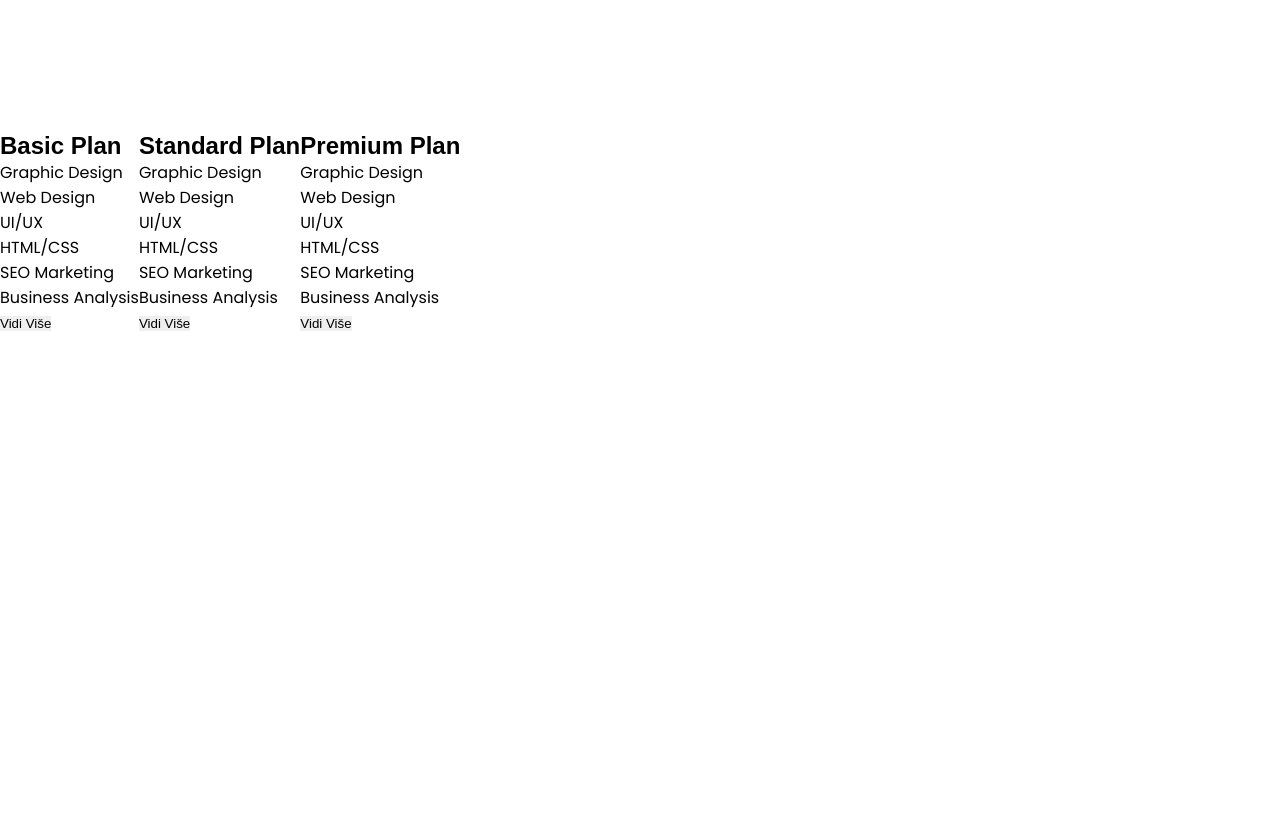
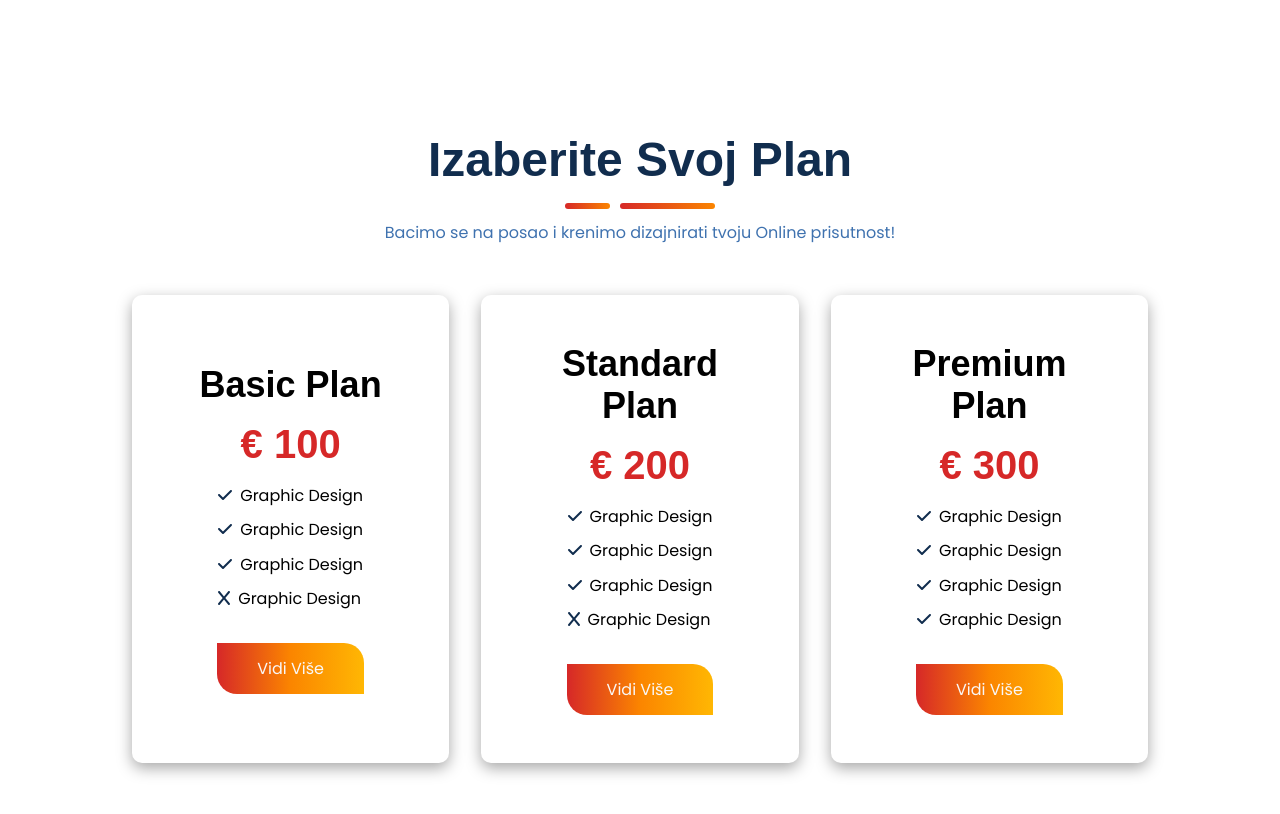
Before and after one commit to SudodoSu/website-agency, a React (Create React App) app: page / in a window 1280 px wide. Shown: the part 3220-4034 px from the top of the page. Before the commit the page ends 3555 px from the top, so only its background shows below. Built offline with nearby package versions, Linux system fonts and the light colour scheme; a web font is replaced by a local one.

Commit message:
pricing-section

```diff
--- a/src/App.css
+++ b/src/App.css
@@ -35,11 +35,12 @@
     /* Plate */
     --white: #F9F7F7;
     --grey: #DBE2EF;
-    --blue: #3F72AF;
-    --dark_blue: #112D4E;
+    --blue: #3f72af;
+    --dark_blue: #112d4e;
 
     /* Gradiant */
     --gradient: linear-gradient(90deg,  #112D4E, #3F72AF, #112D4E);
+    --gradient3: linear-gradient(to left,  #112D4E, #3F72AF);
     --gradient2: linear-gradient(90deg,#d62828, #fb8500, #ffb703);
 
     /* Shadow */
@@ -318,7 +319,8 @@ header.scrolled {
     transition: transform 0.5s, box-shadow 0.5s;
 }
 
-.our-speciallization-articles > article.growArticle {
+.our-speciallization-articles > article.growArticle,
+.pricing-article.growArticle {
     transform: scale(1.02);
     transition: transform 1s, box-shadow 0.5s;
     box-shadow: var(--shadow);
@@ -436,12 +438,13 @@ header.scrolled {
 .section-four-article-image {
     width: 80px;
     height: 80px;
-    background-image: var(--gradient);
+    background-image: var(--gradient3);
     border-radius: 50px;
     display: flex;
     justify-content: center;
     align-items: center;
     flex-basis: 80px;
+    box-shadow: 0 2px 15px rgba(63, 113, 175, 0.712);
 }
 
 .section-four-inner-articles {
@@ -496,11 +499,79 @@ header.scrolled {
 
 /* Pricing Section */
 
-.pricing-section {
+.pricing {
     display: flex;
+    justify-content: center;
+    margin-bottom: 5em;
+}
 
+.pricing-title {
+    text-align: center;
+    display: flex;
+    gap: 1em;
+    margin-bottom: 3em;
+    flex-direction: column;
+    align-items: center;
+}
+
+.pricing-title > h1 {
+    font-size: 3em;
+    color: var(--dark_blue);
 }
 
 .pricing-section {
+    display: flex;
+    gap: 2em;
+}
 
+.pricing-article {
+    display: flex;
+    flex-direction: column;
+    justify-content: center;
+    align-items: center;
+    gap: 1em;
+    box-shadow: var(--shadow);
+    padding: 3em;
+    flex: 1 1 350px;
+    border-radius: 10px;
+    transition: transform 0.5s;
 }
+
+.pricing-description {
+    display: flex;
+    flex-direction: column;
+    gap: .6em;
+    margin-bottom: 1em;
+}
+
+.pricing-description > li {
+    display: flex;
+    gap: .5em;
+}
+
+.pricing-button {
+    font-family: Poppins400, sans-serif;
+    font-size: 1em;
+    cursor: pointer;
+    background-image: var(--gradient2);
+    color: var(--white);
+    border-radius: 0 20px;
+    padding: .8em 2.5em;
+    transition: border-radius .5s;
+}
+
+.pricing-button:hover {
+    border-radius: 20px  0;
+    transition: border-radius .5s;
+}
+
+.plan-title {
+    font-size: 1.5em;
+    color: var(--dark-blue);
+    text-align: center;
+}
+
+.pricing-plan-price > h2 {
+    color: #d62828;
+    font-size: 2.5em;
+}
--- a/src/components/Pricing/pricing-plan.js
+++ b/src/components/Pricing/pricing-plan.js
@@ -1,21 +1,23 @@
-function PricingPlan({articles}) {
+import { FontAwesomeIcon } from '@fortawesome/react-fontawesome';
+import { faCheck } from '@fortawesome/free-solid-svg-icons';
+import { faX } from '@fortawesome/free-solid-svg-icons';
+
+function PricingPlan({articles, background, backgroundOut, hover}) {
     return(
         <>
             {articles.map((article) => (
-                <article key={article.id}>
-                    <div>
+                <article key={article.num} className={`pricing-article ${(hover[article.id]) ? "growArticle" : ""}`} onMouseEnter={() => background(article.id)} onMouseLeave={() => backgroundOut(article.id)}>
+                    <div className="plan-title">
                         <h2>{article.title}</h2>
                     </div>
                     <div className="pricing-plan-price">
                         <h2>{article.price}</h2>
                     </div>
                     <ul className="pricing-description">
-                        <li>{article.des[0]}</li>
-                        <li>{article.des[1]}</li>
-                        <li>{article.des[2]}</li>
-                        <li>{article.des[3]}</li>
-                        <li>{article.des[4]}</li>
-                        <li>{article.des[5]}</li>
+                        <li>{(article.des[0].doesHave) ? <span><FontAwesomeIcon icon={faCheck} style={{color: "#112d4e",}} /></span> : <span><FontAwesomeIcon icon={faX} style={{color: "#112d4e",}} /></span>}{article.des[0].title}</li>
+                        <li>{(article.des[1].doesHave) ? <span><FontAwesomeIcon icon={faCheck} style={{color: "#112d4e",}} /></span> : <span><FontAwesomeIcon icon={faX} style={{color: "#112d4e",}} /></span>}{article.des[1].title}</li>
+                        <li>{(article.des[2].doesHave) ? <span><FontAwesomeIcon icon={faCheck} style={{color: "#112d4e",}} /></span> : <span><FontAwesomeIcon icon={faX} style={{color: "#112d4e",}} /></span>}{article.des[2].title}</li>
+                        <li>{(article.des[3].doesHave) ? <span><FontAwesomeIcon icon={faCheck} style={{color: "#112d4e",}} /></span> : <span><FontAwesomeIcon icon={faX} style={{color: "#112d4e",}} /></span>}{article.des[3].title}</li>
                     </ul>
                     <button className="pricing-button">Vidi Više</button>
                 </article>
--- a/src/components/pricing-section.js
+++ b/src/components/pricing-section.js
@@ -1,17 +1,51 @@
 import PricingPlan from "./Pricing/pricing-plan";
+import { useState } from "react";
 
 function PricingSection() {
 
     const data = [
-        {id: 1, title: "Basic Plan", des: ["Graphic Design", "Web Design", "UI/UX", "HTML/CSS", "SEO Marketing", "Business Analysis"]},
-        {id: 2, title: "Standard Plan", des: ["Graphic Design", "Web Design", "UI/UX", "HTML/CSS", "SEO Marketing", "Business Analysis"]},
-        {id: 3, title: "Premium Plan", des: ["Graphic Design", "Web Design", "UI/UX", "HTML/CSS", "SEO Marketing", "Business Analysis"]}
+        {id: 1, title: "Basic Plan", price: "€ 100", des: [{title: "Graphic Design", doesHave: true}, {title: "Graphic Design", doesHave: true}, {title: "Graphic Design", doesHave: true}, {title: "Graphic Design", doesHave: false}]},
+        {id: 2, title: "Standard Plan", price: "€ 200", des: [{title: "Graphic Design", doesHave: true}, {title: "Graphic Design", doesHave: true}, {title: "Graphic Design", doesHave: true}, {title: "Graphic Design", doesHave: false}]},
+        {id: 3, title: "Premium Plan", price: "€ 300", des: [{title: "Graphic Design", doesHave: true}, {title: "Graphic Design", doesHave: true}, {title: "Graphic Design", doesHave: true}, {title: "Graphic Design", doesHave: true}]}
     ];
 
+
+    const initialHoverState = data.map((datas) => datas.num === 3);
+    const [hover, sethover] = useState(initialHoverState);
+
+
+    function background(e) {
+        sethover((event) => {
+            const handleHover = [...event];
+            handleHover[e] = true;
+            return handleHover;
+        });
+    }
+
+    function backgroundOut(e) {
+        sethover((event) => {
+            const handleHover = [...event];
+            handleHover[e] = false;
+            return handleHover;
+        });
+    }
+
+
     return(
-        <div className="pricing-section">
-            <PricingPlan articles={data}/>
-        </div>
+        <section className="pricing">
+            <div className="max-width">
+                <div className="pricing-title">
+                    <h1>Izaberite Svoj Plan</h1>
+                    <div className="section-two-line"></div>
+                    <p>
+                    Bacimo se na posao i krenimo dizajnirati tvoju Online prisutnost!
+                    </p>
+                </div>
+                <div className="pricing-section">
+                    <PricingPlan articles={data} background={background} backgroundOut={backgroundOut} hover={hover}/>
+                </div>
+            </div>
+        </section>
     );
 }
 
```
